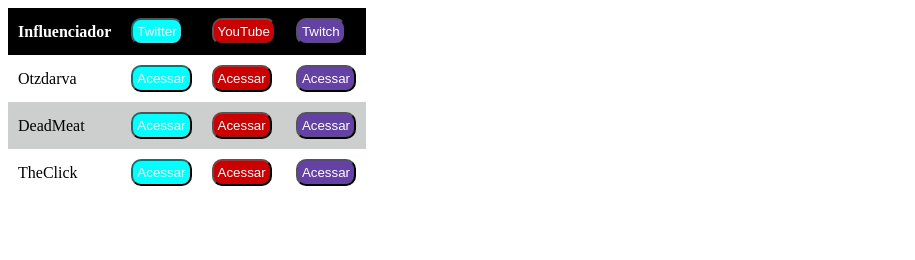
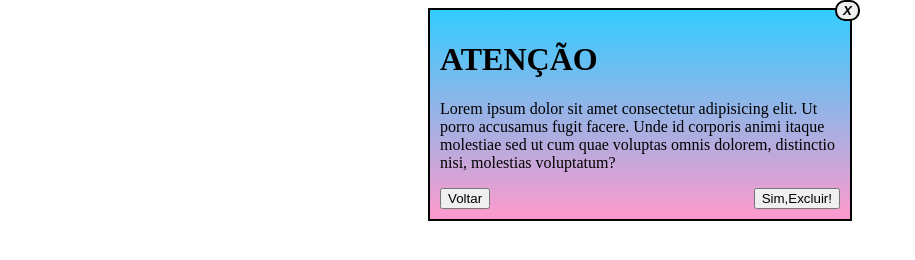
Before and after one commit to Henrry-Zanetti/0.6.1, a plain HTML site: page index.html in a window 1280 px wide. Shown: the whole page, without its empty margins (0-915 px from the left). Drawn offline with Linux system fonts and the light colour scheme.

Commit message:
Add files via upload

```diff
--- a/index.html
+++ b/index.html
@@ -3,35 +3,25 @@
 <head>
     <meta charset="UTF-8">
     <meta name="viewport" content="width=device-width, initial-scale=1.0">
-    <link rel="stylesheet" href="styles.css">
-    <title>Exercicio 0.5.1</title>
+    <link rel="stylesheet" href="style.css">
+    <title>Aula9</title>
 </head>
 <body>
-    <table>
-        <tr>
-          <th>Influenciador</th>
-          <th><button class = "Twitter">Twitter</button></th>
-          <th><button class = "YouTube">YouTube</button></th>
-          <th> <button class = "Twitch"> Twitch </button> </th>
-        </tr>
-        <tr>
-          <td>Otzdarva</td>
-          <td><button class="Acessar3"><a style="text-decoration: none;" href ="https://twitter.com/OtzdarvaYT?ref_src=twsrc%5Egoogle%7Ctwcamp%5Eserp%7Ctwgr%5Eauthor">Acessar</a></button></td>
-          <td><button class="Acessar2"><a style="text-decoration: none;" href ="https://www.youtube.com/@notOtzdarva">Acessar</a></button></td>
-          <td><button class="Acessar"><a style="text-decoration: none;" href ="https://www.twitch.tv/otzdarva">Acessar</a></button></td>
-        </tr>
-        <tr>
-          <td>DeadMeat</td>
-          <td><button class="Acessar3"><a style="text-decoration: none;" href ="https://twitter.com/deadmeatjames?ref_src=twsrc%5Egoogle%7Ctwcamp%5Eserp%7Ctwgr%5Eauthor">Acessar</a></button></td>
-          <td><button class="Acessar2"><a style="text-decoration: none;" href ="https://www.youtube.com/@DeadMeat">Acessar</a></button></td>
-          <td><button class="Acessar"><a style="text-decoration: none;" href ="https://www.twitch.tv/deadmeatjames">Acessar</a></button></td>
-        </tr>
-        <tr>
-          <td>TheClick</td>
-          <td><button class="Acessar3"><a style="text-decoration: none;" href ="https://twitter.com/NotTheClick">Acessar</a></button></td>
-          <td><button class="Acessar2"><a style="text-decoration: none;" href ="https://www.youtube.com/@TheClick">Acessar</a></button></td>
-          <td><button class="Acessar"><a style="text-decoration: none;" href ="https://www.twitch.tv/cliccy">Acessar</a></button></td>
-        </tr>
-      </table>
+    <div class="Conteiner">
+    <div>
+        <h1>ATENÇÃO</h1>
+        <p>
+            Lorem ipsum dolor sit amet consectetur adipisicing elit. Ut porro accusamus fugit facere. Unde id corporis animi itaque molestiae sed ut cum quae voluptas omnis dolorem, distinctio nisi, molestias voluptatum?
+        </p>
+        <div class = "content">
+            <button>Voltar</button>
+            <button>Sim,Excluir!</button>
+        </div>
+        <div class="button">
+            <button class="fechar"><i>X</i></button>
+        </div>
+
+    </div>
+</div>
 </body>
 </html>
--- /dev/null
+++ b/style.css
@@ -0,0 +1,35 @@
+.Conteiner{
+    position: relative;
+    display: flex;
+    max-width: 400px;
+    margin: 0 auto;
+    border: 2px solid black;
+    border-radius: 0px;
+    padding: 10px;
+    background: linear-gradient(to bottom, #33ccff 0%, #ff99cc 100%);
+}
+.Conteiner:nth-child(1){
+    height: auto;
+}
+.noosei{
+    display: flex;
+    gap: 40px;
+}
+.button{
+    position: absolute;
+    left: 405px;
+    top: -10px;
+}
+.fechar{
+    border: 2px solid black;
+    border-radius: 10px;
+    font-weight: bold;
+}
+.fechar:hover, .fechar:focus{
+    transition: all 0.1s ease-in-out;
+color: darkred;
+}
+.content{
+    display: flex;
+    justify-content: space-between;
+}
```
